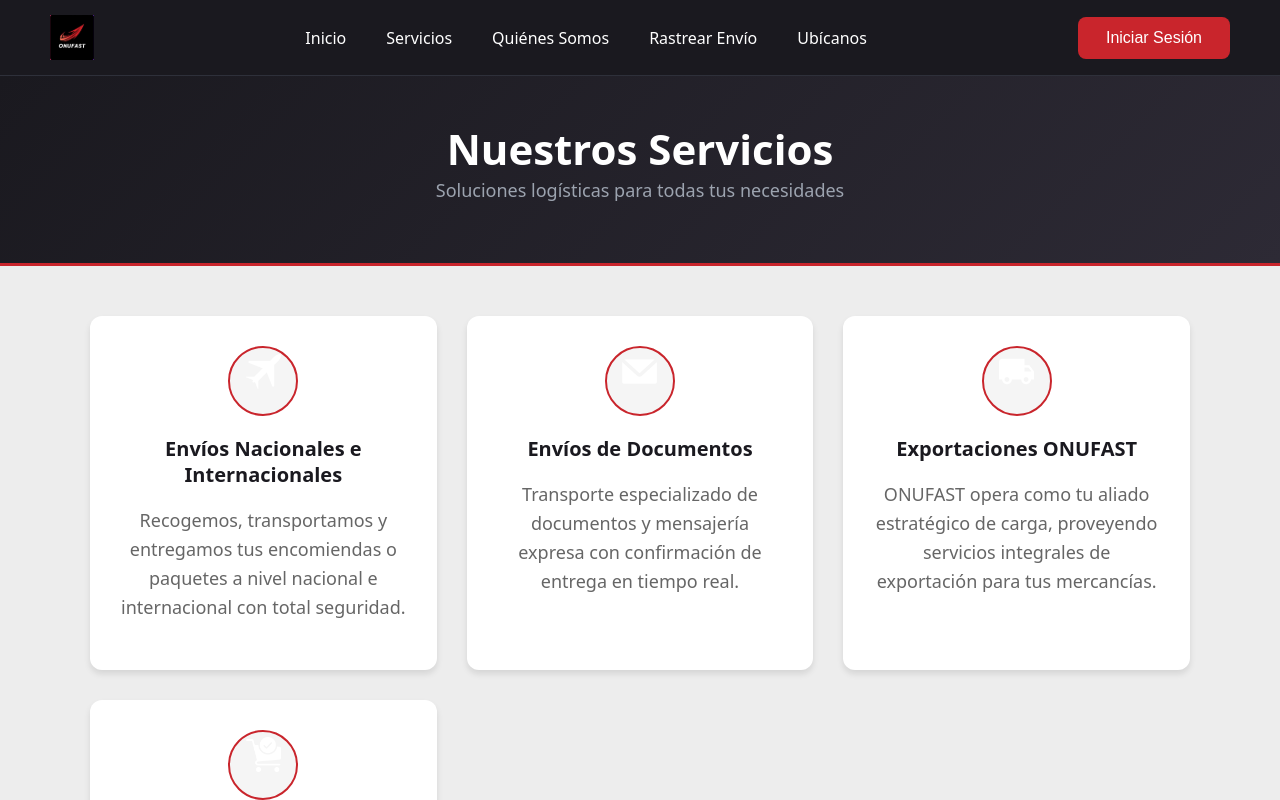
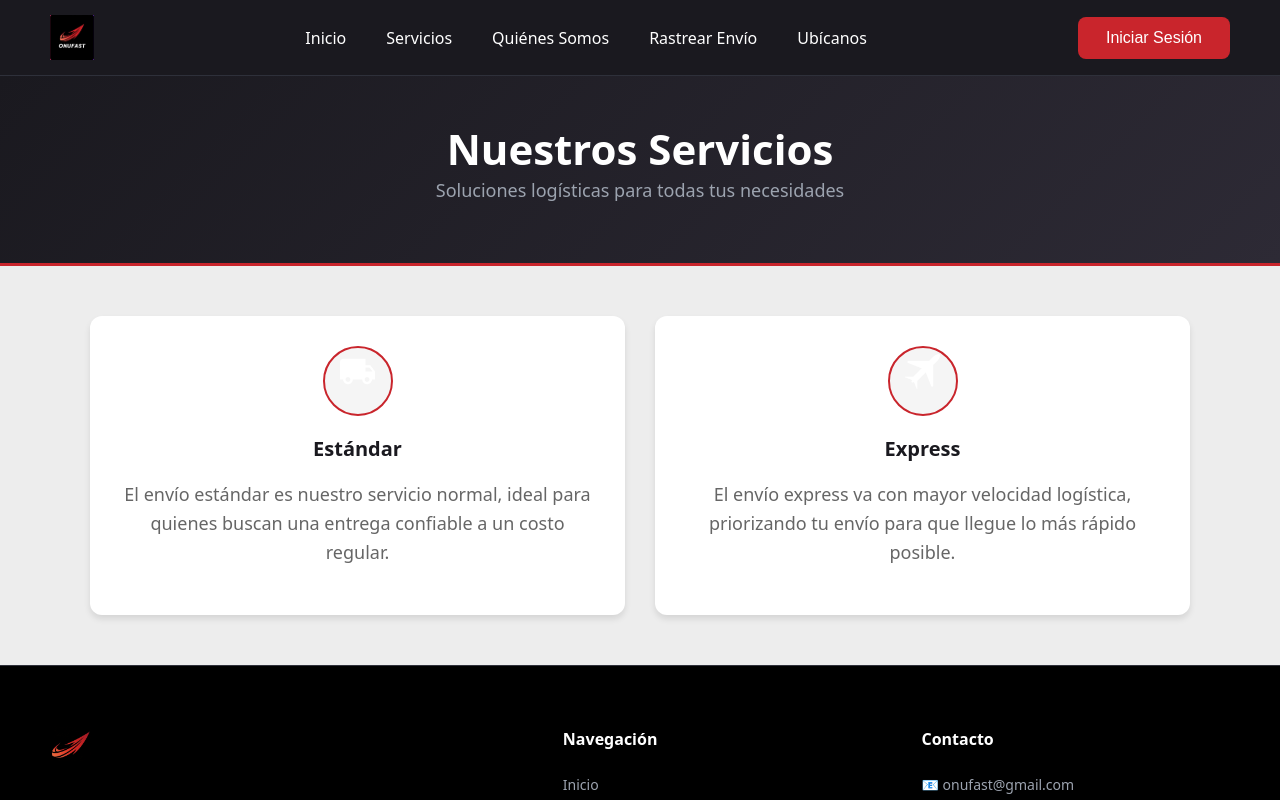
Before and after one commit to SteveCortesDev/ONUFAST_3407181, a React (Vite) app: page /servicios in a window 1280 px wide. Shown: the top 800 px of the page. Built offline with nearby package versions, Linux system fonts and the light colour scheme.

Commit message:
Cambio sección de servicios a Estándar y Express

```diff
--- a/src/pages/Servicios.jsx
+++ b/src/pages/Servicios.jsx
@@ -3,24 +3,14 @@
 export default function Servicios() {
   const servicios = [
     {
-      icono: '/avion.png',
-      titulo: 'Envíos Nacionales e Internacionales',
-      desc: 'Recogemos, transportamos y entregamos tus encomiendas o paquetes a nivel nacional e internacional con total seguridad.'
+      icono: '/camion.png',
+      titulo: 'Estándar',
+      desc: 'El envío estándar es nuestro servicio normal, ideal para quienes buscan una entrega confiable a un costo regular.'
     },
     {
-      icono: '/correo-electronico.png',
-      titulo: 'Envíos de Documentos',
-      desc: 'Transporte especializado de documentos y mensajería expresa con confirmación de entrega en tiempo real.'
-    },
-    {
-      icono: '/camion.png',
-      titulo: 'Exportaciones ONUFAST',
-      desc: 'ONUFAST opera como tu aliado estratégico de carga, proveyendo servicios integrales de exportación para tus mercancías.'
-    },
-    {
-      icono: '/icono-de-la-tienda-web.png',
-      titulo: 'E-commerce Dedicado',
-      desc: 'Proveemos soluciones de almacenamiento y despacho optimizado para potenciar las ventas y entregas de tu tienda virtual.'
+      icono: '/avion.png',
+      titulo: 'Express',
+      desc: 'El envío express va con mayor velocidad logística, priorizando tu envío para que llegue lo más rápido posible.'
     }
   ];
 
```
